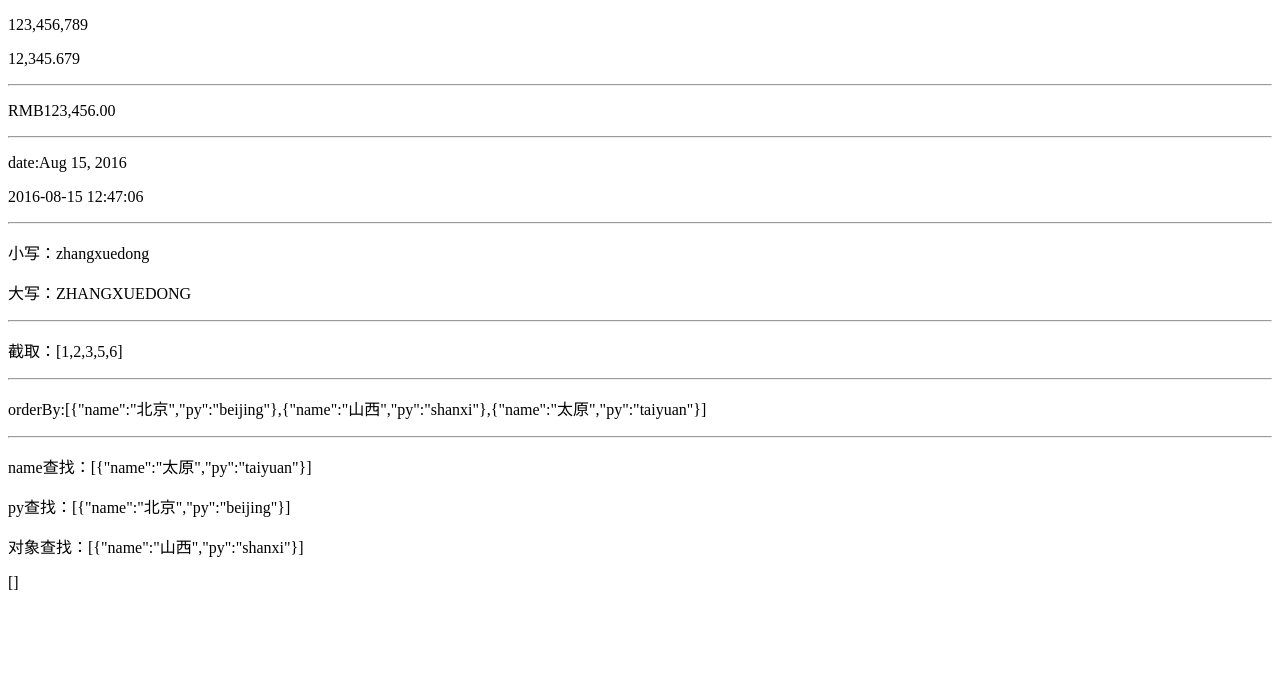
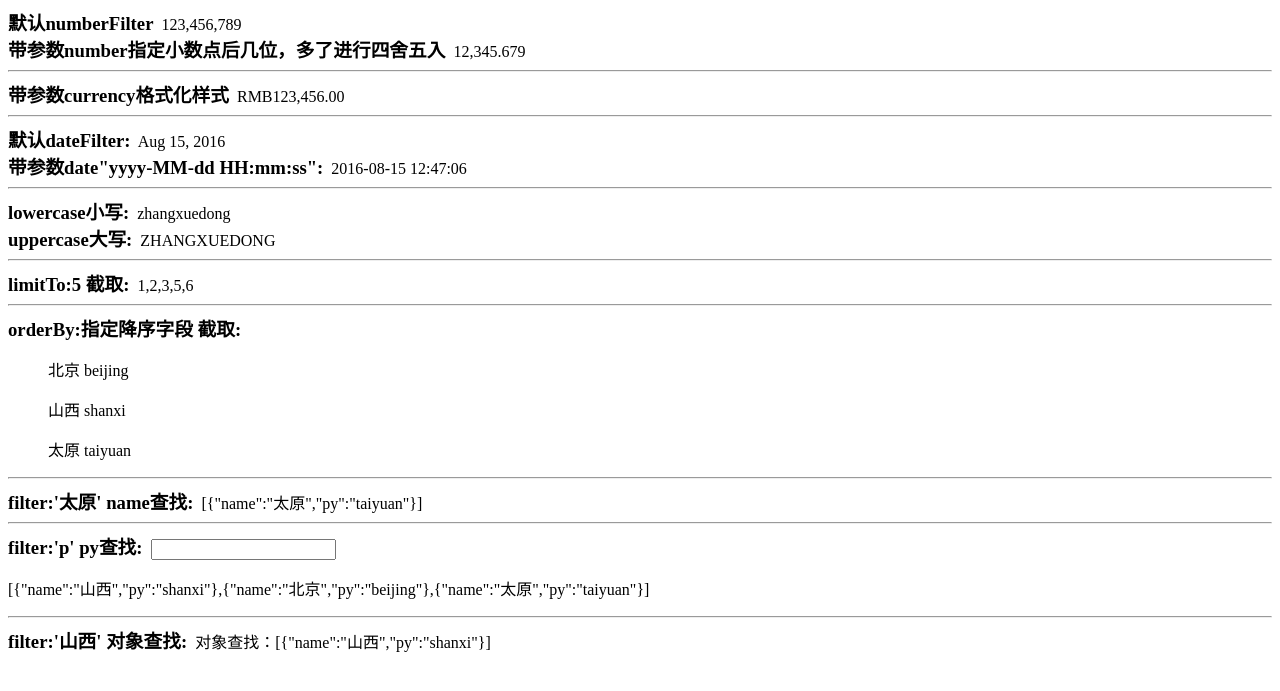
Before and after one commit to zxxxd1001/CodeDemo, a web app: page /angular-basis/06filter.html in a window 1280 px wide. Shown: the top 691 px of the page. Run offline with its HTML, style and script files only (its server is not run), Linux system fonts and the light colour scheme; data that the repository does not hold is empty.

Commit message:
[张雪冬]

```diff
--- a/src/main/webapp/angular-basis/06filter.html
+++ b/src/main/webapp/angular-basis/06filter.html
@@ -3,22 +3,69 @@
 <head>
     <meta charset="UTF-8">
     <title>filter过滤器</title>
+    <style>
+        .not-line{
+            display: inline-block;
+        }
+        .not-margin{
+            margin:0px;
+        }
+    </style>
 </head>
 <body >
 <div ng-controller="myFilterController">
-    <p>{{123456789 | number}}</p>
-    <p>{{12345.6789 | number:3}}</p><hr>
-    <p>{{123456 | currency:'RMB'}}</p><hr>
-    <p>date:{{date | date}}</p>
-    <p>{{date | date:"yyyy-MM-dd HH:mm:ss"}}</p><hr>
-    <p>小写：{{message|lowercase}}</p>
-    <p>大写：{{message|uppercase}}</p><hr>
-    <p>截取：{{[1,2,3,5,6,4,6,7,9]|limitTo:5}}</p><hr>
-    <p>orderBy:{{care|orderBy:"py"}}</p><hr><!--todo 改成循环显示-->
-    <p>name查找：{{care|filter:"太原"}}</p><!--todo 改成input输入框形式-->
-    <p>py查找：{{care|filter:"b"}}</p><!--todo 改成input输入框形式-->
-    <p>对象查找：{{care|filter:{name:"山西"} }}</p><!--todo 改成input输入框形式-->
-    <p>{{care|filter:clickname}}</p>
+    <div>
+        <h3 class="not-line not-margin">默认numberFilter</h3>&nbsp;
+        <span ng-bind="123456789 | number"></span>
+    </div>
+    <div>
+        <h3 class="not-line not-margin">带参数number指定小数点后几位，多了进行四舍五入</h3>&nbsp;
+        <span ng-bind="12345.6789 | number:3"></span>
+    </div><hr>
+    <div>
+        <h3 class="not-line not-margin">带参数currency格式化样式</h3>&nbsp;
+        <span ng-bind="123456 | currency:'RMB'"></span>
+    </div><hr>
+    <div>
+        <h3 class="not-line not-margin">默认dateFilter:</h3>&nbsp;
+        <span ng-bind="date | date"></span>
+    </div>
+    <div>
+        <h3 class="not-line not-margin">带参数date"yyyy-MM-dd HH:mm:ss":</h3>&nbsp;
+        <span ng-bind="date | date:'yyyy-MM-dd HH:mm:ss'"></span><hr>
+    </div>
+    <div>
+        <h3 class="not-line not-margin">lowercase小写:</h3>&nbsp;
+        <span ng-bind="message|lowercase"></span>
+    </div>
+    <div>
+        <h3 class="not-line not-margin">uppercase大写:</h3>&nbsp;
+        <span ng-bind="message|uppercase"></span><hr>
+    </div>
+    <div>
+        <h3 class="not-line not-margin">limitTo:5 截取:</h3>&nbsp;
+        <span ng-bind="[1,2,3,5,6,4,6,7,9]|limitTo:5"></span><hr>
+    </div>
+    <div>
+        <h3 class="not-line not-margin">orderBy:指定降序字段 截取:</h3>&nbsp;
+        <ul ng-repeat="data in care|orderBy:'py'">
+            <span ng-bind="data.name"></span>
+            <span ng-bind="data.py"></span>
+        </ul><hr>
+    </div>
+    <div>
+        <h3 class="not-line not-margin">filter:'太原' name查找:</h3>&nbsp;
+        <span>{{care|filter:"太原"}}</span><hr>
+    </div>
+    <div>
+        <h3 class="not-line not-margin">filter:'p' py查找:</h3>&nbsp;
+        <input ng-model="py"/>
+        <p>{{care|filter:py}}</p><hr>
+    </div>
+    <div>
+        <h3 class="not-line not-margin">filter:'山西' 对象查找:</h3>&nbsp;
+        <span>对象查找：{{care|filter:{name:"山西"} }}</span>
+    </div>
 </div>
 <script type="text/javascript" src="../javaScript/libs/angular.js"></script>
 <script type="text/javascript" src="../javaScript/basis/filter.js"></script>
--- a/src/main/webapp/javaScript/basis/filter.js
+++ b/src/main/webapp/javaScript/basis/filter.js
@@ -15,12 +15,6 @@ angular.module('myFilterApp', []).factory('date', function () {
     $scope.care = date.care;
     var a = $filter("number")(date.num);
     console.log(a);
-    console.log("----------------");
     var json=$filter("json")(date.care);
     console.log(json);
-    console.log(date.care);
-    //自定义
-    $scope.clickname=function (obj){
-        console.log(obj);
-    }
 });
```
Also changed, not shown: src/main/webapp/angular-basis/07custom-filter.html (+7 -3 lines), src/main/webapp/javaScript/basis/custom-filter.js (+3 -11 lines).
